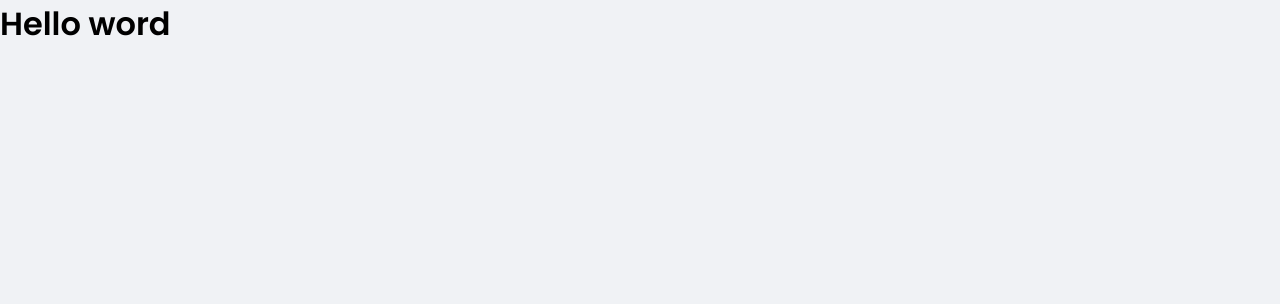
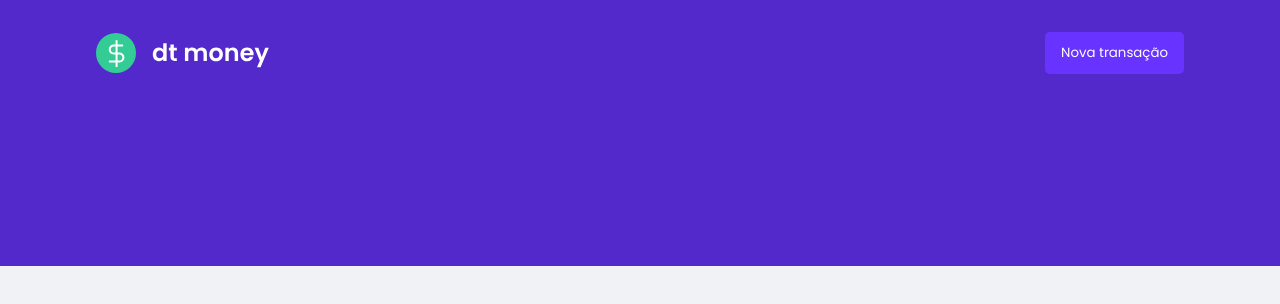
Before and after one commit to britoga/DtMoney, a React (Create React App) app: page / in a window 1280 px wide. Shown: the top 304 px of the page. Built offline with nearby package versions, Linux system fonts and the light colour scheme.

Commit message:
Create Component Header

```diff
--- a/src/App.tsx
+++ b/src/App.tsx
@@ -1,9 +1,10 @@
+import { Header } from './components/Header/indesx';
 import { GlobalStyle } from './styles/global';
 
 export function App() {
 	return (
 		<div className="App">
-			<h1>Hello word</h1>
+			<Header />
 			<GlobalStyle />
 		</div>
 	);
--- /dev/null
+++ b/src/components/Header/indesx.tsx
@@ -0,0 +1,13 @@
+import logoImg from '../../assets/logo.svg';
+import { Container, Content } from './styles';
+
+export function Header() {
+	return (
+		<Container>
+			<Content>
+				<img src={logoImg} alt="Dt Money" />
+				<button type="button">Nova transação</button>
+			</Content>
+		</Container>
+	);
+}
--- /dev/null
+++ b/src/components/Header/styles.ts
@@ -0,0 +1,28 @@
+import styled from 'styled-components';
+
+export const Container = styled.header`
+	background: var(--blue);
+`;
+
+export const Content = styled.div`
+	max-width: 1120px;
+	margin: 0 auto;
+
+	padding: 2rem 1rem 12rem 1rem;
+	display: flex;
+	align-items: center;
+	justify-content: space-between;
+
+	button {
+		padding: 0.7rem 1rem 0.7rem 1rem;
+		border-radius: 0.3rem;
+		background: var(--blue-light);
+		border: var(--blue-light);
+		color: #fff;
+
+		&:hover {
+			filter: brightness(0.9);
+			transition: 0.2s;
+		}
+	}
+`;
--- a/src/index.tsx
+++ b/src/index.tsx
@@ -8,7 +8,3 @@
 		<App />
 	</React.StrictMode>,
 );
-
-// If you want to start measuring performance in your app, pass a function
-// to log results (for example: reportWebVitals(console.log))
-// or send to an analytics endpoint. Learn more: https://bit.ly/CRA-vitals
```
